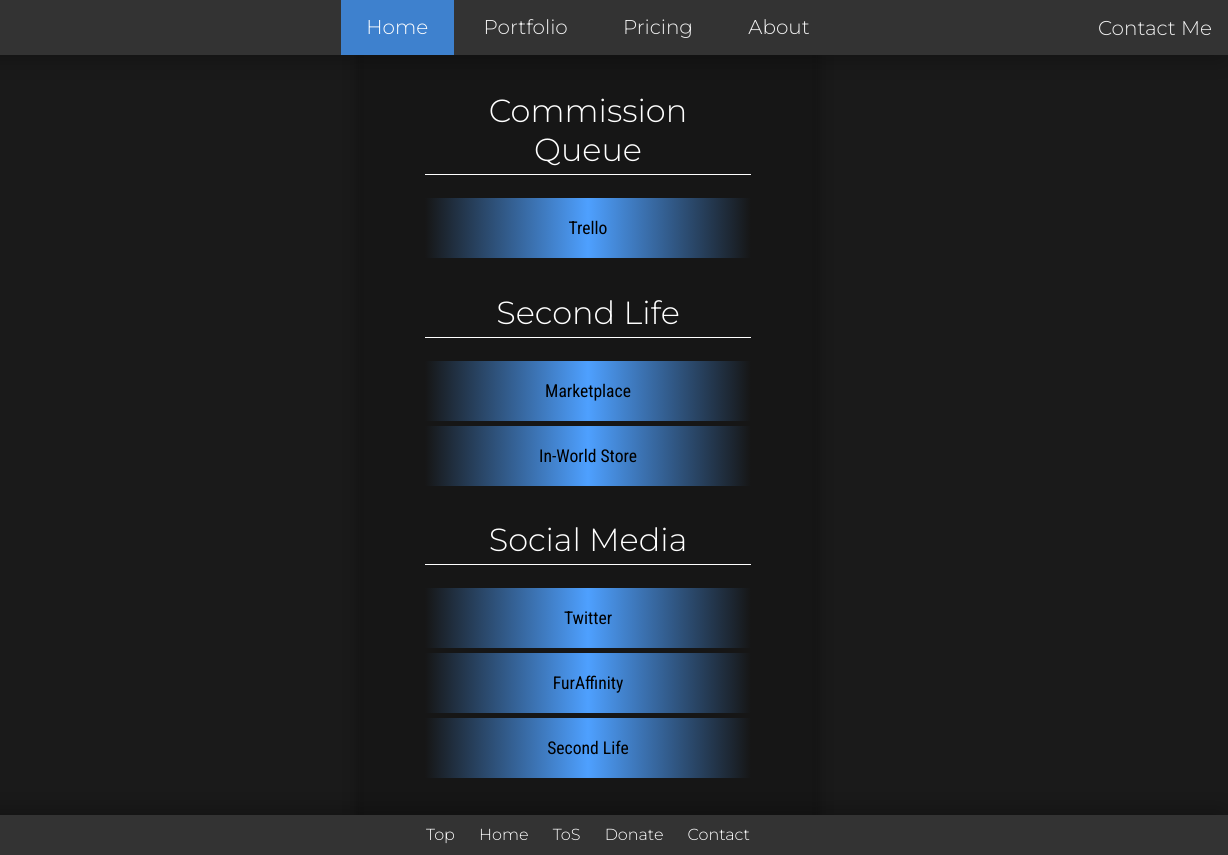
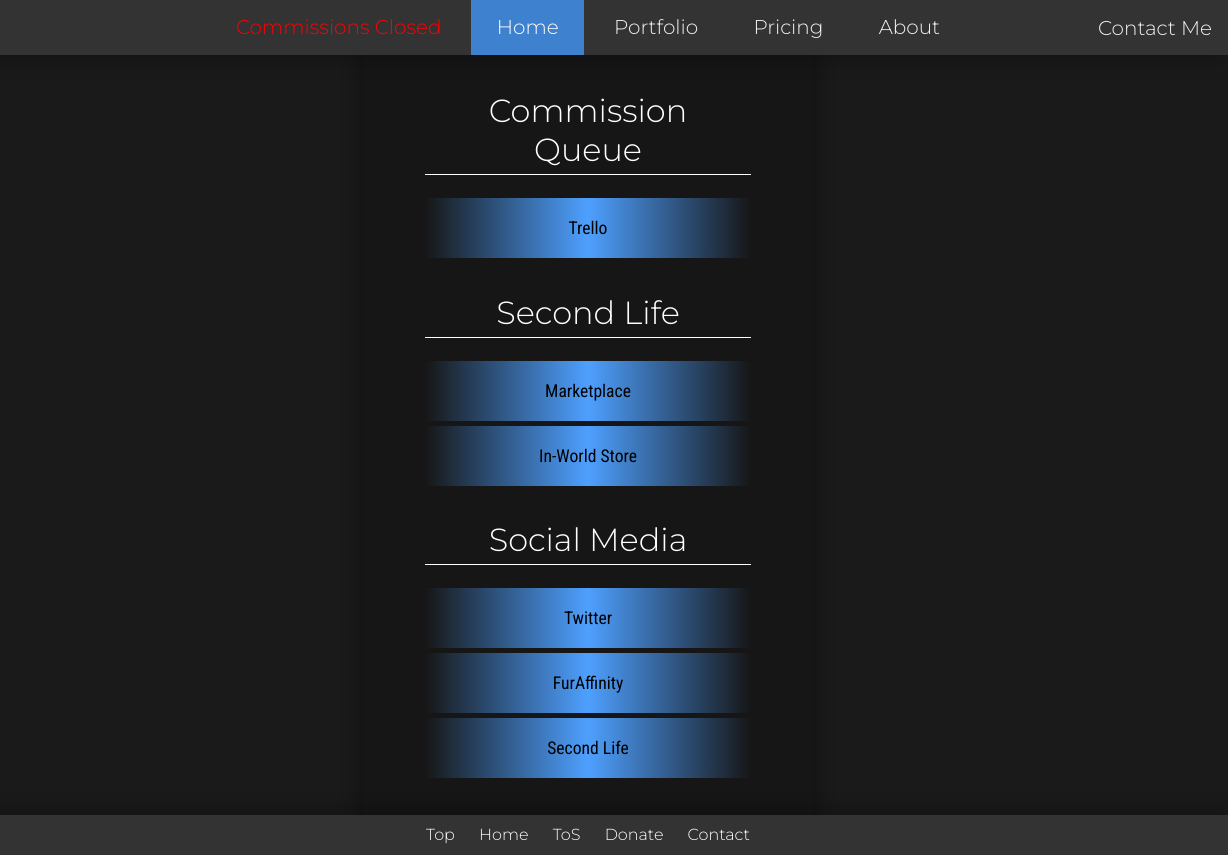
Before and after one commit to UnmannedOcelot/unmannedocelot.github.io, a plain HTML site: page index.html in a window 1280 px wide. Shown: the full height of the page, 52-1280 px from the left. Drawn offline with Linux system fonts and the light colour scheme.

Commit message:
Closed Commissions

```diff
--- a/index.html
+++ b/index.html
@@ -33,6 +33,7 @@
     <header>
         <nav class="nav-main">
             <a class="nav-logo-container" href="index"><img class="nav-logo" src="img/favicon-large.png"></a>
+            <a href="index" style="color: rgb(255, 0, 0);">Commissions Closed</a>
             <a class="active" href="index">Home</a>
             <a href="portfolio">Portfolio</a>
             <a href="pricing">Pricing</a>
```
Also changed, not shown: about.html (+2 -0 lines), portfolio.html (+1 -0 lines), pricing.html (+1 -0 lines).
